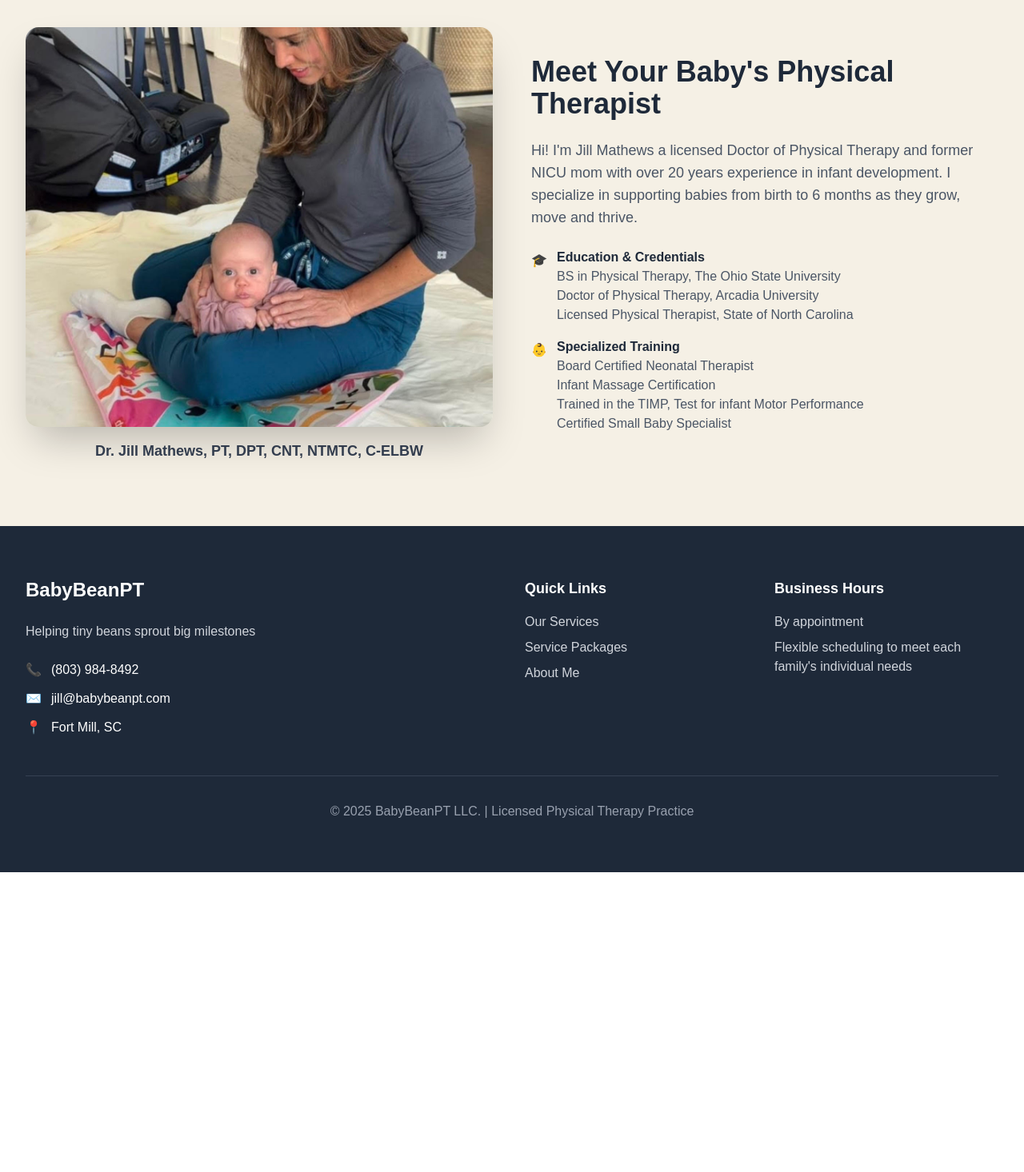
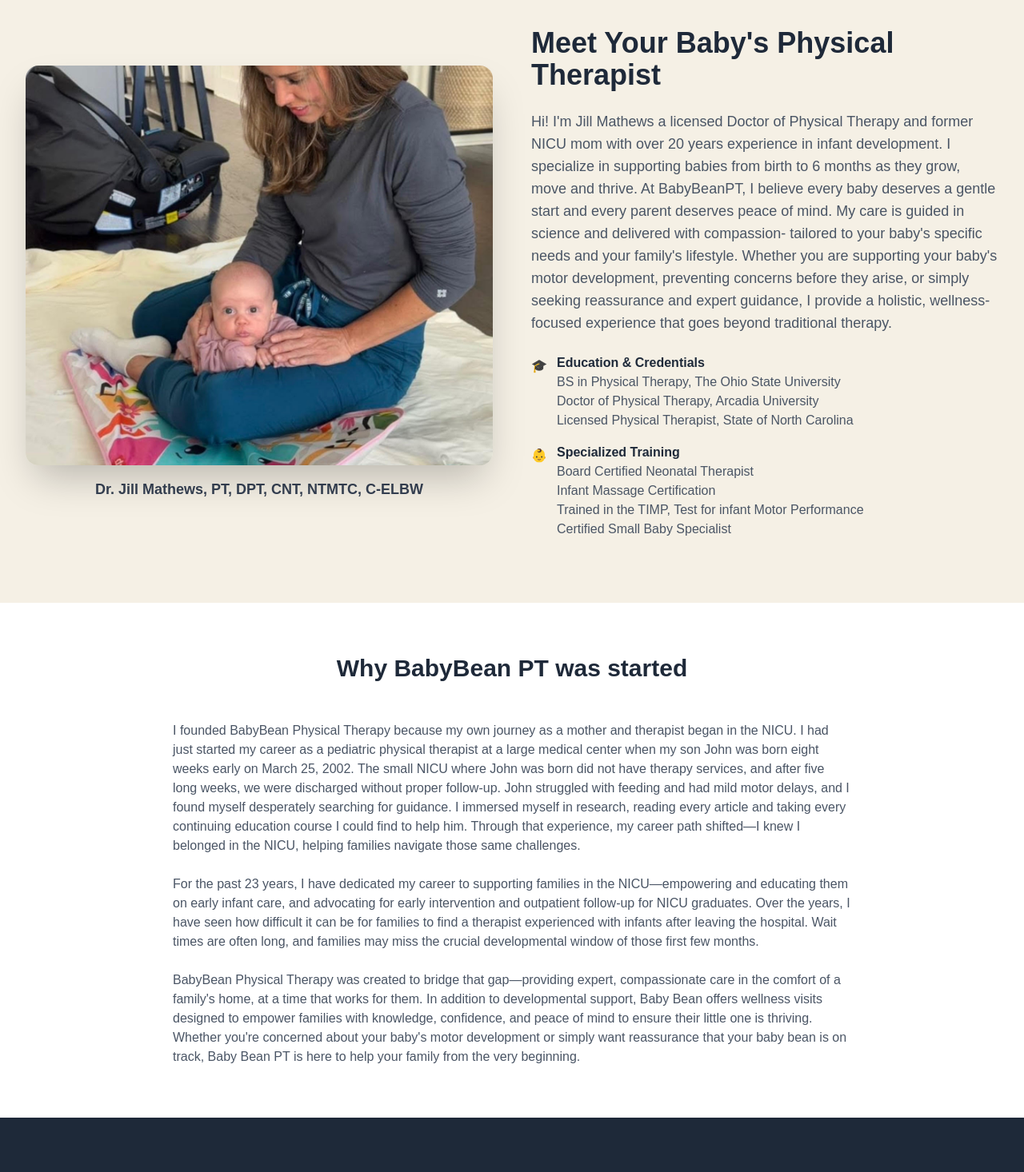
Before and after one commit to jillmathews/babybeanpt, a Next.js app: page / in a window 1280 px wide. Shown: the part 3620-5086 px from the top of the page at 80% size. Before the commit the page ends 4711 px from the top, so only its background shows below. Built offline with nearby package versions, Linux system fonts and the light colour scheme.

Commit message:
Add comprehensive about me content and Why BabyBean PT was started section

```diff
--- a/src/app/page.tsx
+++ b/src/app/page.tsx
@@ -492,7 +492,7 @@
               Meet Your Baby&apos;s Physical Therapist
             </h2>              <div className="space-y-6">
                 <p className="text-lg text-gray-600">
-                  Hi! I&apos;m Jill Mathews a licensed Doctor of Physical Therapy and former NICU mom with over 20 years experience in infant development. I specialize in supporting babies from birth to 6 months as they grow, move and thrive.
+                  Hi! I&apos;m Jill Mathews a licensed Doctor of Physical Therapy and former NICU mom with over 20 years experience in infant development. I specialize in supporting babies from birth to 6 months as they grow, move and thrive. At BabyBeanPT, I believe every baby deserves a gentle start and every parent deserves peace of mind. My care is guided in science and delivered with compassion- tailored to your baby&apos;s specific needs and your family&apos;s lifestyle. Whether you are supporting your baby&apos;s motor development, preventing concerns before they arise, or simply seeking reassurance and expert guidance, I provide a holistic, wellness-focused experience that goes beyond traditional therapy.
 
                 </p>
 
@@ -537,6 +537,26 @@
                 </p>
               </div>
             </div>
+          </div>
+        </div>
+      </section>
+
+      {/* Why BabyBean PT was started Section */}
+      <section className="py-16 bg-white">
+        <div className="max-w-4xl mx-auto px-6">
+          <h2 className="text-3xl font-bold text-center mb-12 text-gray-800">
+            Why BabyBean PT was started
+          </h2>
+          <div className="prose prose-lg max-w-none text-gray-600 space-y-6">
+            <p>
+              I founded BabyBean Physical Therapy because my own journey as a mother and therapist began in the NICU. I had just started my career as a pediatric physical therapist at a large medical center when my son John was born eight weeks early on March 25, 2002. The small NICU where John was born did not have therapy services, and after five long weeks, we were discharged without proper follow-up. John struggled with feeding and had mild motor delays, and I found myself desperately searching for guidance. I immersed myself in research, reading every article and taking every continuing education course I could find to help him. Through that experience, my career path shifted—I knew I belonged in the NICU, helping families navigate those same challenges.
+            </p>
+            <p>
+              For the past 23 years, I have dedicated my career to supporting families in the NICU—empowering and educating them on early infant care, and advocating for early intervention and outpatient follow-up for NICU graduates. Over the years, I have seen how difficult it can be for families to find a therapist experienced with infants after leaving the hospital. Wait times are often long, and families may miss the crucial developmental window of those first few months.
+            </p>
+            <p>
+              BabyBean Physical Therapy was created to bridge that gap—providing expert, compassionate care in the comfort of a family&apos;s home, at a time that works for them. In addition to developmental support, Baby Bean offers wellness visits designed to empower families with knowledge, confidence, and peace of mind to ensure their little one is thriving. Whether you&apos;re concerned about your baby&apos;s motor development or simply want reassurance that your baby bean is on track, Baby Bean PT is here to help your family from the very beginning.
+            </p>
           </div>
         </div>
       </section>
```
